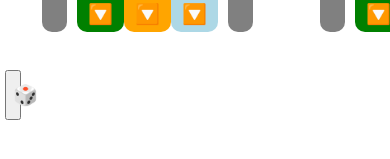
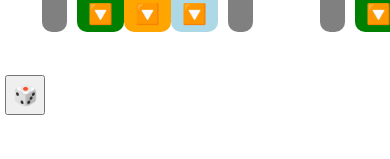
Before and after one commit to dospunk/tumult-tracker, a Vue app: page / in a window 390 px wide. Shown: the part 327-486 px from the top of the page. Built offline with nearby package versions, Linux system fonts and the light colour scheme.

Commit message:
fix dice button for mobile

```diff
--- a/src/App.vue
+++ b/src/App.vue
@@ -1,6 +1,6 @@
 <template>
   <div>
-    <Die id="die"/>
+    <Die id="die" />
     <main>
       <Expedition
         v-model:forest="heroForest"
@@ -150,7 +150,7 @@ main {
   grid-template-columns: auto min-content auto;
   grid-template-columns: auto min-content auto;
   justify-content: space-evenly;
-	justify-items: center;
+  justify-items: center;
 }
 
 #reset-button {
@@ -160,9 +160,11 @@ main {
 #die {
   position: absolute;
   left: 5px;
-  top: 47%;
-  bottom: 47%;
-	width: 4%;
-	font-size: 20px;
+  top: 50%;
+  bottom: 50%;
+  width: 40px;
+  height: 40px;
+  transform: translateY(-50%);
+  font-size: 20px;
 }
 </style>
```
